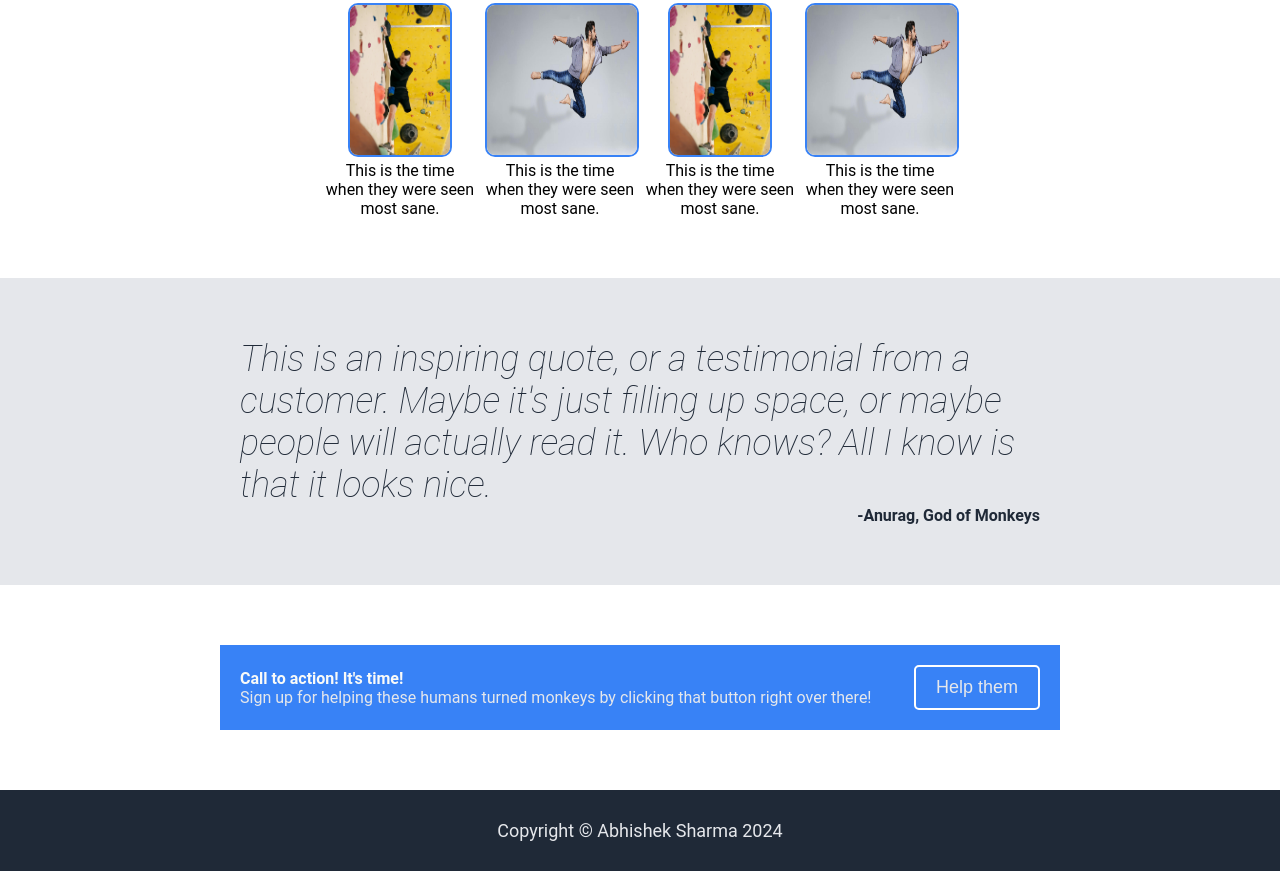
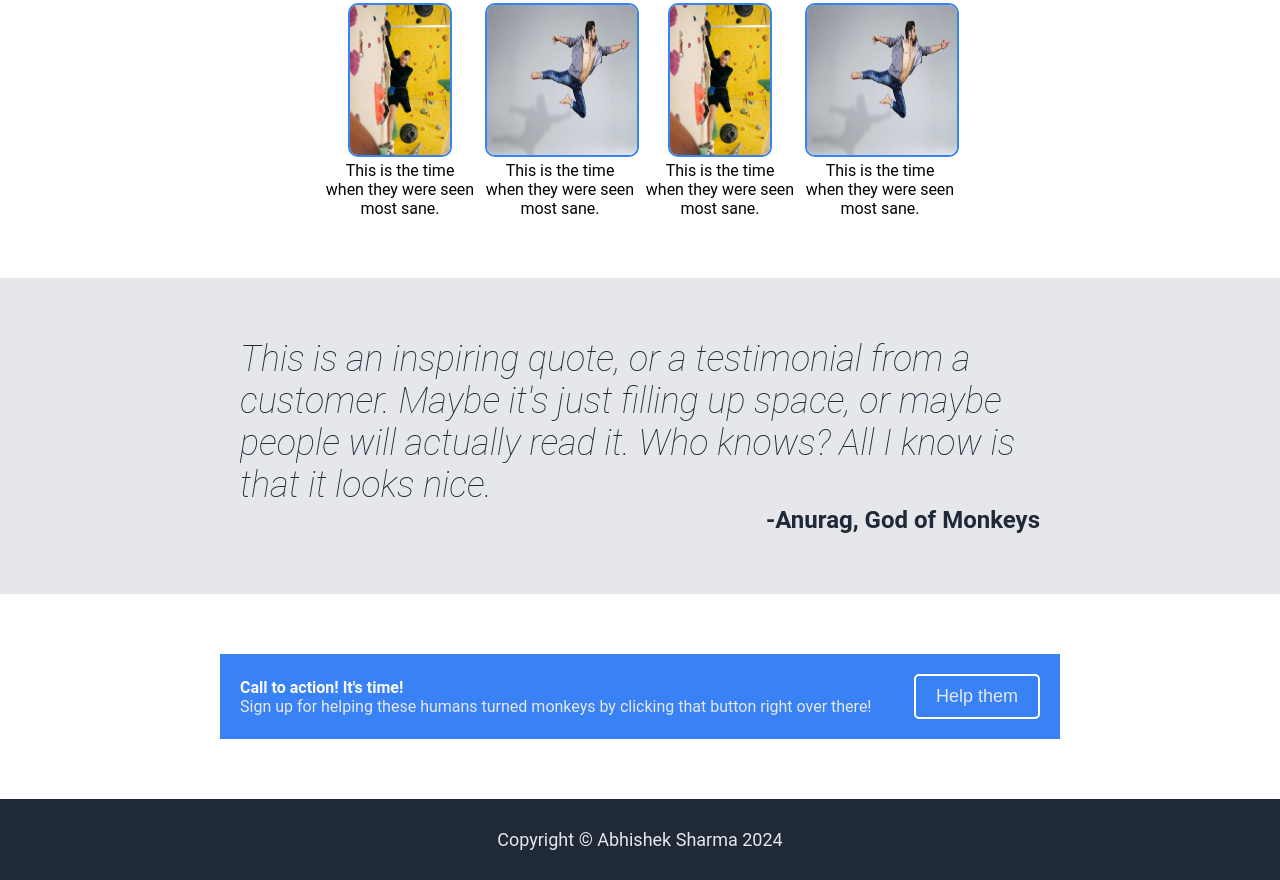
Before and after one commit to gomu-abhi/Landing-page, a plain HTML site: page index.html in a window 1280 px wide. Shown: the part 610-1490 px from the top of the page. Drawn offline with Linux system fonts and the light colour scheme.

Commit message:
Final Commit

```diff
--- a/styles.css
+++ b/styles.css
@@ -1,10 +1,11 @@
 body
 {
-    font-family: 'Roboto', sans-serif;
+    font-family: Roboto, system-ui, -apple-system, BlinkMacSystemFont, 'Segoe UI', Oxygen, Ubuntu, Cantarell, 'Open Sans', 'Helvetica Neue', sans-serif;
     margin:0;
     padding:0;
     display:flex;
     flex-direction: column;
+    justify-content:space-between;
 }
 
 .most{
@@ -160,7 +161,7 @@ img{
 
 .quote{
     font-size: 36px;
-    font-weight: 100;
+    font-weight: lighter;
     color:#1f2937;
     font-style: italic;
 }
@@ -168,6 +169,7 @@ img{
 .person
 {
     font-weight: bold;
+    font-size: 24px;
     color:#1f2937;
     align-self: flex-end;
 }
```
